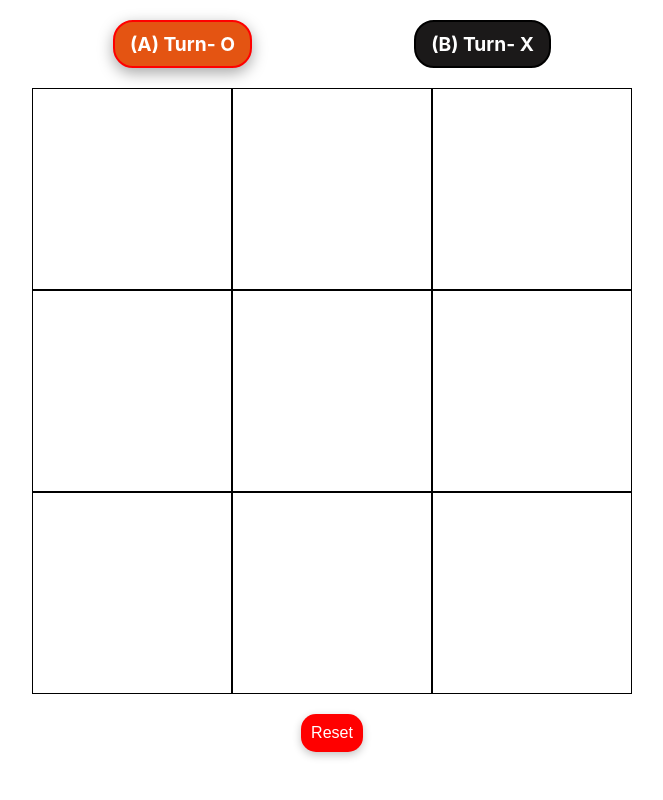
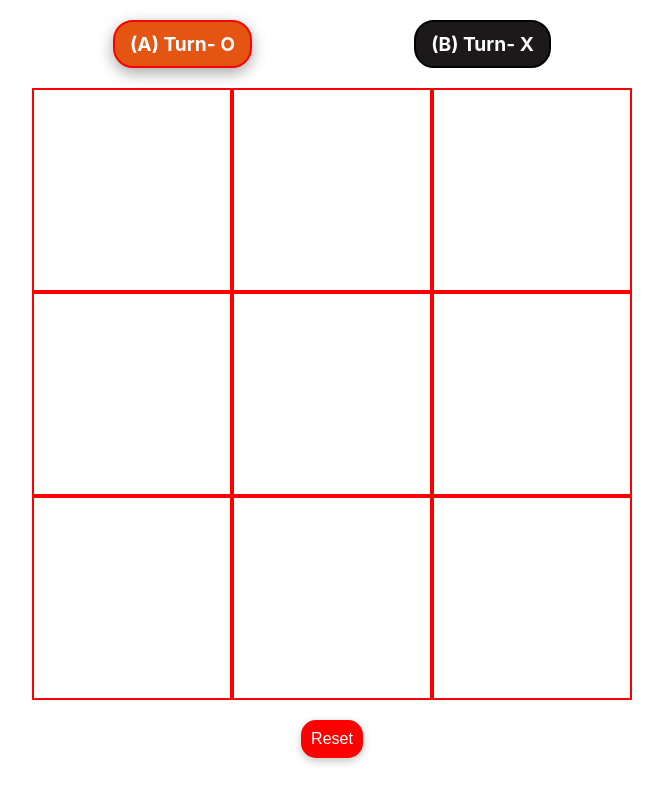
Before and after one commit to shubhamkr2/Tic-Tac-Toe_game, a React (Create React App) app: page / in a window 1280 px wide. Shown: the whole page, without its empty margins (308-971 px from the left). Built offline with nearby package versions, Linux system fonts and the light colour scheme.

Commit message:
border color changed

```diff
--- a/src/Styles/Card.module.css
+++ b/src/Styles/Card.module.css
@@ -1,6 +1,6 @@
 .card_container {
   height: 25vh;
-  border: 1px solid black;
+  border: 2px solid red;
   display: flex;
   justify-content: center;
   align-items: center;
```
